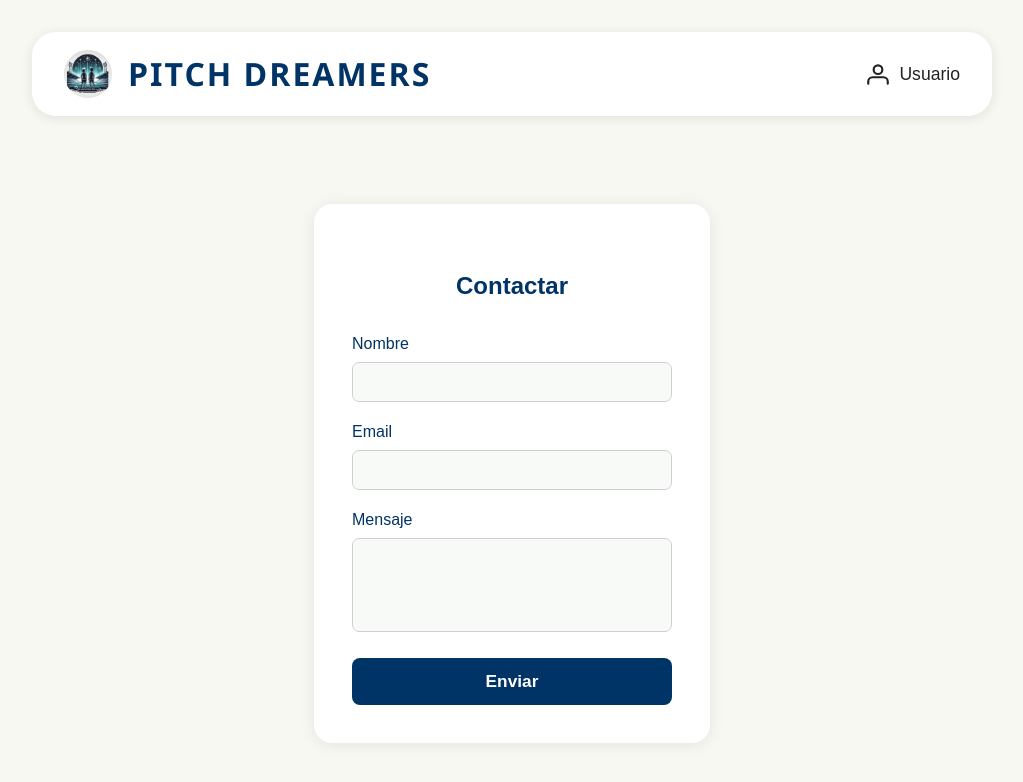
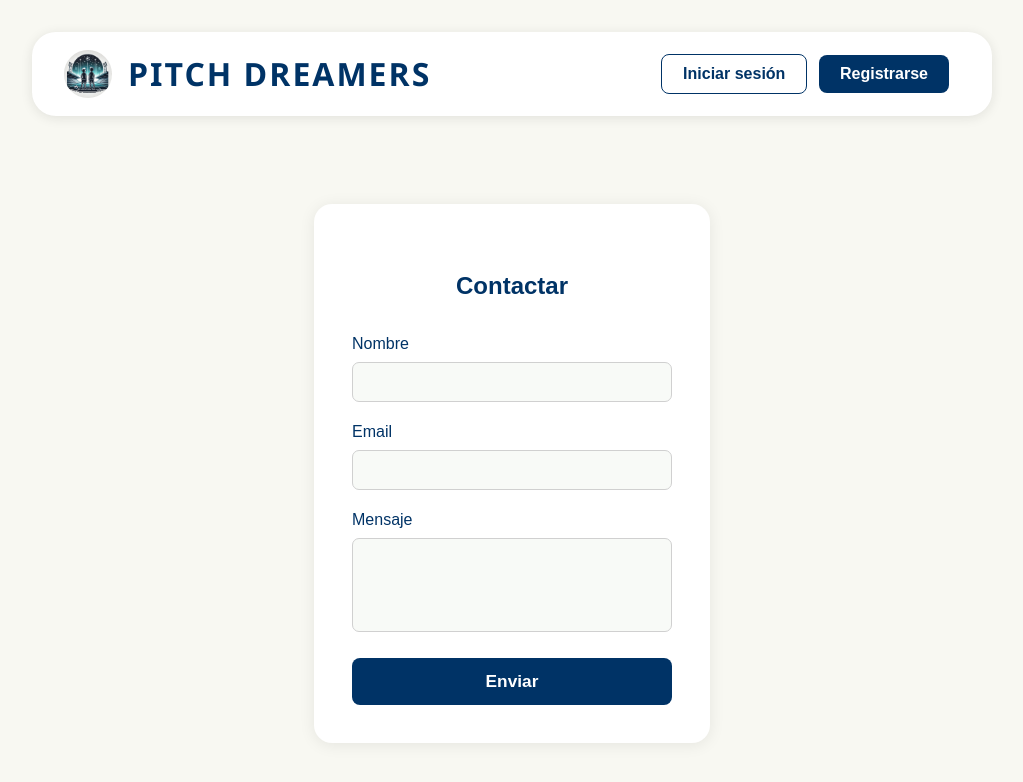
Before and after one commit to ismaelsevidanes/frontend, a React (Vite) app: page /contacto in a window 1280 px wide. Shown: the top 782 px of the page, without its empty margins (128-1151 px from the left). Built offline with nearby package versions, Linux system fonts and the light colour scheme.

Commit message:
Centralizalo verificacion de token y botones register y login si no esta autenticado

```diff
--- a/src/pages/Account.tsx
+++ b/src/pages/Account.tsx
@@ -101,9 +101,8 @@ const Account: React.FC = () => {
   if (loading) return <div>Cargando...</div>;
 
   return (
-    <div className="account-root">
+    <>
       <Header
-        username={user?.name || ''}
         onUserMenu={() => setMenuOpen((open) => !open)}
         menuOpen={menuOpen}
         handleLogout={handleLogout}
@@ -182,7 +181,7 @@ const Account: React.FC = () => {
         </div>
       </main>
       <Footer />
-    </div>
+    </>
   );
 };
 
--- a/src/pages/Contacto.tsx
+++ b/src/pages/Contacto.tsx
@@ -8,22 +8,7 @@ import './contacto.css';
 const Contacto: React.FC = () => {
   const [form, setForm] = useState({ nombre: "", email: "", mensaje: "" });
   const [enviado, setEnviado] = useState(false);
-  const [username, setUsername] = useState<string>("");
   const [menuOpen, setMenuOpen] = useState(false);
-
-  useEffect(() => {
-    const token = localStorage.getItem("token");
-    if (token) {
-      try {
-        const payload = JSON.parse(atob(token.split(".")[1]));
-        setUsername(payload.name || payload.email || "Usuario");
-      } catch {
-        setUsername("Usuario");
-      }
-    } else {
-      setUsername("Usuario");
-    }
-  }, []);
 
   const handleUserMenu = () => setMenuOpen((open) => !open);
   const handleLogout = () => {
@@ -43,7 +28,6 @@ const Contacto: React.FC = () => {
   return (
     <>
       <Header
-        username={username}
         onUserMenu={handleUserMenu}
         menuOpen={menuOpen}
         handleLogout={handleLogout}
--- a/src/pages/FAQ.tsx
+++ b/src/pages/FAQ.tsx
@@ -5,21 +5,10 @@ import '../shared/components/Header.css';
 import '../shared/components/Footer.css';
 
 const FAQ: React.FC = () => {
-  const [username, setUsername] = useState<string>("");
   const [menuOpen, setMenuOpen] = useState(false);
 
   useEffect(() => {
-    const token = localStorage.getItem("token");
-    if (token) {
-      try {
-        const payload = JSON.parse(atob(token.split(".")[1]));
-        setUsername(payload.name || payload.email || "Usuario");
-      } catch {
-        setUsername("Usuario");
-      }
-    } else {
-      setUsername("Usuario");
-    }
+    // Lógica de efecto, si es necesaria en el futuro
   }, []);
 
   const handleUserMenu = () => setMenuOpen((open) => !open);
@@ -31,7 +20,6 @@ const FAQ: React.FC = () => {
   return (
     <>
       <Header
-        username={username}
         onUserMenu={handleUserMenu}
         menuOpen={menuOpen}
         handleLogout={handleLogout}
--- a/src/pages/FieldDetail.tsx
+++ b/src/pages/FieldDetail.tsx
@@ -31,7 +31,6 @@ const FieldDetail: React.FC = () => {
   const [error, setError] = useState("");
 
   // User state
-  const [username, setUsername] = useState<string>("");
   const [menuOpen, setMenuOpen] = useState(false);
 
   useEffect(() => {
@@ -54,21 +53,6 @@ const FieldDetail: React.FC = () => {
         setLoading(false);
       });
   }, [id]);
-
-  useEffect(() => {
-    // Obtener el nombre del usuario del token o localStorage
-    const token = localStorage.getItem("token");
-    if (token) {
-      try {
-        const payload = JSON.parse(atob(token.split(".")[1]));
-        setUsername(payload.name || payload.email || "Usuario");
-      } catch {
-        setUsername("Usuario");
-      }
-    } else {
-      setUsername("Usuario");
-    }
-  }, []);
 
   const handleUserMenu = () => setMenuOpen((open) => !open);
   const handleLogout = async () => {
@@ -135,9 +119,8 @@ const FieldDetail: React.FC = () => {
   }
 
   return (
-    <div className="dashboard-layout">
+    <>
       <Header
-        username={username}
         onUserMenu={handleUserMenu}
         menuOpen={menuOpen}
         handleLogout={handleLogout}
@@ -195,7 +178,7 @@ const FieldDetail: React.FC = () => {
         </div>
       </main>
       <Footer />
-    </div>
+    </>
   );
 };
 
--- a/src/pages/PaymentMethod.tsx
+++ b/src/pages/PaymentMethod.tsx
@@ -41,7 +41,6 @@ const PaymentMethod: React.FC = () => {
   const [reservaTemp, setReservaTemp] = useState<any>(null);
   const [selectedOption, setSelectedOption] = useState<string>(""); // Ninguno seleccionado por defecto
   const [savedCard, setSavedCard] = useState<{ last4: string } | null>(null);
-  const [username, setUsername] = useState<string>("");
   const [showDeleteModal, setShowDeleteModal] = useState(false);
   const [deleteLoading, setDeleteLoading] = useState(false);
   const [fieldData, setFieldData] = useState<any>(null);
@@ -69,21 +68,6 @@ const PaymentMethod: React.FC = () => {
     // Si hay tarjeta guardada, seleccionarla por defecto
     if (savedCard) setSelectedOption("saved");
   }, [savedCard]);
-
-  useEffect(() => {
-    // Obtener el nombre del usuario del token o localStorage
-    const token = localStorage.getItem("token");
-    if (token) {
-      try {
-        const payload = JSON.parse(atob(token.split(".")[1]));
-        setUsername(payload.name || payload.email || "Usuario");
-      } catch {
-        setUsername("Usuario");
-      }
-    } else {
-      setUsername("Usuario");
-    }
-  }, []);
 
   useEffect(() => {
     if (reservaTemp?.field_id) {
@@ -383,7 +367,6 @@ const PaymentMethod: React.FC = () => {
   return (
     <div className="dashboard-layout">
       <Header
-        username={username}
         onUserMenu={handleUserMenu}
         menuOpen={menuOpen}
         handleLogout={handleLogout}
--- a/src/pages/Summary.tsx
+++ b/src/pages/Summary.tsx
@@ -12,7 +12,6 @@ const Summary: React.FC = () => {
   const location = useLocation();
   const navigate = useNavigate();
   const [ticket, setTicket] = useState<any>(null);
-  const [username, setUsername] = useState<string>("");
   const [menuOpen, setMenuOpen] = useState(false);
 
   useEffect(() => {
@@ -28,27 +27,6 @@ const Summary: React.FC = () => {
     // Redirige si no hay ticket
     if (!ticketData) {
       navigate("/dashboard", { replace: true });
-    }
-    // Obtener nombre usuario y controlar expiración del token
-    const token = localStorage.getItem("token");
-    if (token) {
-      try {
-        const payload = JSON.parse(atob(token.split(".")[1]));
-        // Si el token tiene expiración y está caducado, redirige
-        if (payload.exp && Date.now() / 1000 > payload.exp) {
-          localStorage.removeItem("token");
-          window.location.href = "/login";
-          return;
-        }
-        setUsername(payload.name || payload.email || "Usuario");
-      } catch {
-        localStorage.removeItem("token");
-        window.location.href = "/login";
-        return;
-      }
-    } else {
-      window.location.href = "/login";
-      return;
     }
   }, [location.state, navigate]);
 
@@ -109,12 +87,11 @@ const Summary: React.FC = () => {
   return (
     <div className="dashboard-layout">
       <Header
-        username={username}
         onUserMenu={handleUserMenu}
         menuOpen={menuOpen}
         handleLogout={handleLogout}
       >
-        <CheckoutStepper step={2} />
+        <CheckoutStepper step={2} onGoToStep1={() => navigate("/payment-method")} />
       </Header>
       <main className="dashboard-main summary-main-center">
         <div className="summary-ticket-container print-ticket">
--- a/src/pages/UserDashboard.tsx
+++ b/src/pages/UserDashboard.tsx
@@ -31,7 +31,6 @@ const UserDashboard: React.FC = () => {
   const [type, setType] = useState<string>("");
   const [leastReserved, setLeastReserved] = useState<boolean>(false);
   const [loading, setLoading] = useState(true);
-  const [username, setUsername] = useState<string>("");
   const [menuOpen, setMenuOpen] = useState(false);
   const [filtersOpen, setFiltersOpen] = useState(false);
   const [currentPage, setCurrentPage] = useState(1);
@@ -91,21 +90,6 @@ const UserDashboard: React.FC = () => {
     // eslint-disable-next-line
   }, [type, leastReserved]);
 
-  useEffect(() => {
-    // Obtener el nombre del usuario del token o localStorage
-    const token = localStorage.getItem("token");
-    if (token) {
-      try {
-        const payload = JSON.parse(atob(token.split(".")[1]));
-        setUsername(payload.name || payload.email || "Usuario");
-      } catch {
-        setUsername("Usuario");
-      }
-    } else {
-      setUsername("Usuario");
-    }
-  }, []);
-
   const handleLogout = async () => {
     const token = localStorage.getItem("token");
     if (!token) {
@@ -136,7 +120,6 @@ const UserDashboard: React.FC = () => {
   return (
     <div className="dashboard-layout">
       <Header
-        username={username}
         onUserMenu={() => setMenuOpen((open) => !open)}
         menuOpen={menuOpen}
         handleLogout={handleLogout}
--- a/src/shared/components/CancelReservationButton.tsx
+++ b/src/shared/components/CancelReservationButton.tsx
@@ -10,6 +10,7 @@ interface CancelReservationButtonProps {
   className?: string;
 }
 
+// No se necesita username ni lógica visual de usuario aquí, solo el token para la petición.
 function getUserFromToken() {
   const token = localStorage.getItem("token");
   if (!token) return null;
--- a/src/shared/components/Header.css
+++ b/src/shared/components/Header.css
@@ -92,6 +92,41 @@
   background: #f5f5f5;
 }
 
+/* Botones de login y registro */
+.header-login-btn {
+  background: #fff;
+  color: #003366;
+  border: 1.5px solid #003366;
+  border-radius: 8px;
+  padding: 0.6rem 1.3rem;
+  font-size: 1rem;
+  font-weight: 600;
+  cursor: pointer;
+  transition: background 0.2s, color 0.2s;
+}
+
+.header-login-btn:hover {
+  background: #eaf1fa;
+  color: #003366;
+}
+
+.header-register-btn {
+  background: #003366;
+  color: #fff;
+  border: none;
+  border-radius: 8px;
+  padding: 0.6rem 1.3rem;
+  font-size: 1rem;
+  font-weight: 600;
+  margin-right: 0.7rem;
+  cursor: pointer;
+  transition: background 0.2s;
+}
+
+.header-register-btn:hover {
+  background: #0050b3;
+}
+
 /* Sticky header styles */
 .sticky-header {
   position: sticky;
--- a/src/shared/components/Header.tsx
+++ b/src/shared/components/Header.tsx
@@ -1,15 +1,35 @@
-import React from "react";
+import React, { useEffect, useState } from "react";
 import "./Header.css";
 
 interface HeaderProps {
-  username: string;
   onUserMenu: () => void;
   menuOpen: boolean;
   handleLogout: () => void;
   children?: React.ReactNode;
 }
 
-const Header: React.FC<HeaderProps> = ({ username, onUserMenu, menuOpen, handleLogout, children }) => (
+const Header: React.FC<HeaderProps> = ({ onUserMenu, menuOpen, handleLogout, children }) => {
+  const [username, setUsername] = useState<string>("");
+  const [isAuthenticated, setIsAuthenticated] = useState(false);
+
+  useEffect(() => {
+    const token = localStorage.getItem("token");
+    if (token) {
+      try {
+        const payload = JSON.parse(atob(token.split(".")[1]));
+        setUsername(payload.name || payload.email || "Usuario");
+        setIsAuthenticated(true);
+      } catch {
+        setUsername("");
+        setIsAuthenticated(false);
+      }
+    } else {
+      setUsername("");
+      setIsAuthenticated(false);
+    }
+  }, []);
+
+  return (
     <header className="user-dashboard-header sticky-header">
       <div
         className="user-dashboard-header-left"
@@ -33,6 +53,8 @@ const Header: React.FC<HeaderProps> = ({ username, onUserMenu, menuOpen, handleL
         </div>
       )}
       <div className="user-dashboard-header-right">
+        {isAuthenticated ? (
+          <>
             <span
               className="user-dashboard-user-icon-name-wrapper"
               style={{ display: 'inline-flex', alignItems: 'center', cursor: 'pointer' }}
@@ -64,8 +86,16 @@ const Header: React.FC<HeaderProps> = ({ username, onUserMenu, menuOpen, handleL
                 <button className="user-dashboard-menu-item" onClick={() => { onUserMenu(); handleLogout(); }}>Cerrar Sesión</button>
               </div>
             )}
+          </>
+        ) : (
+          <>
+            <button className="header-login-btn" onClick={() => window.location.href = '/login'}>Iniciar sesión</button>
+            <button className="header-register-btn" onClick={() => window.location.href = '/register'}>Registrarse</button>
+          </>
+        )}
       </div>
     </header>
   );
+};
 
 export default Header;
```
Lines whose indentation alone changed are shown as unchanged.
